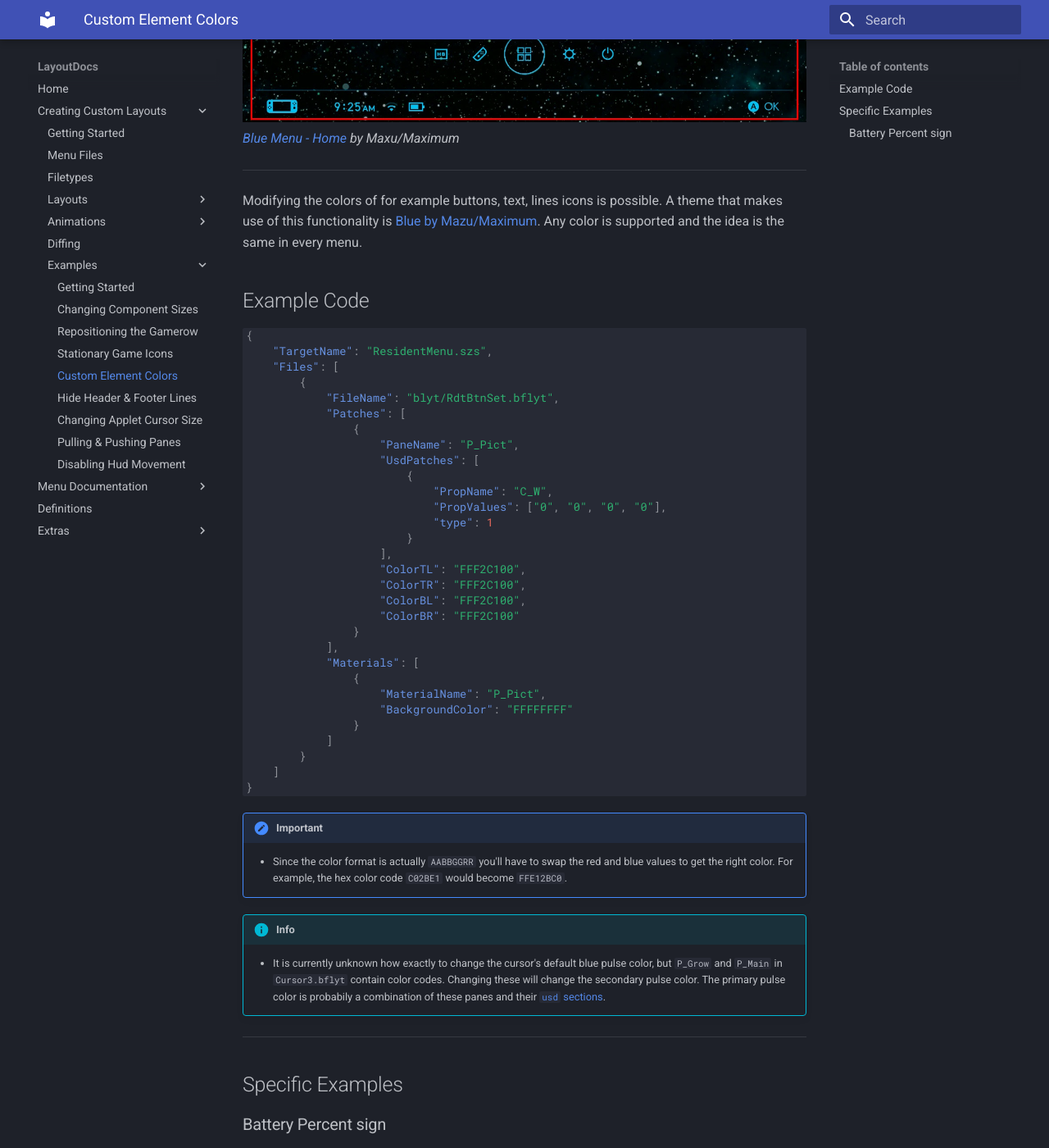
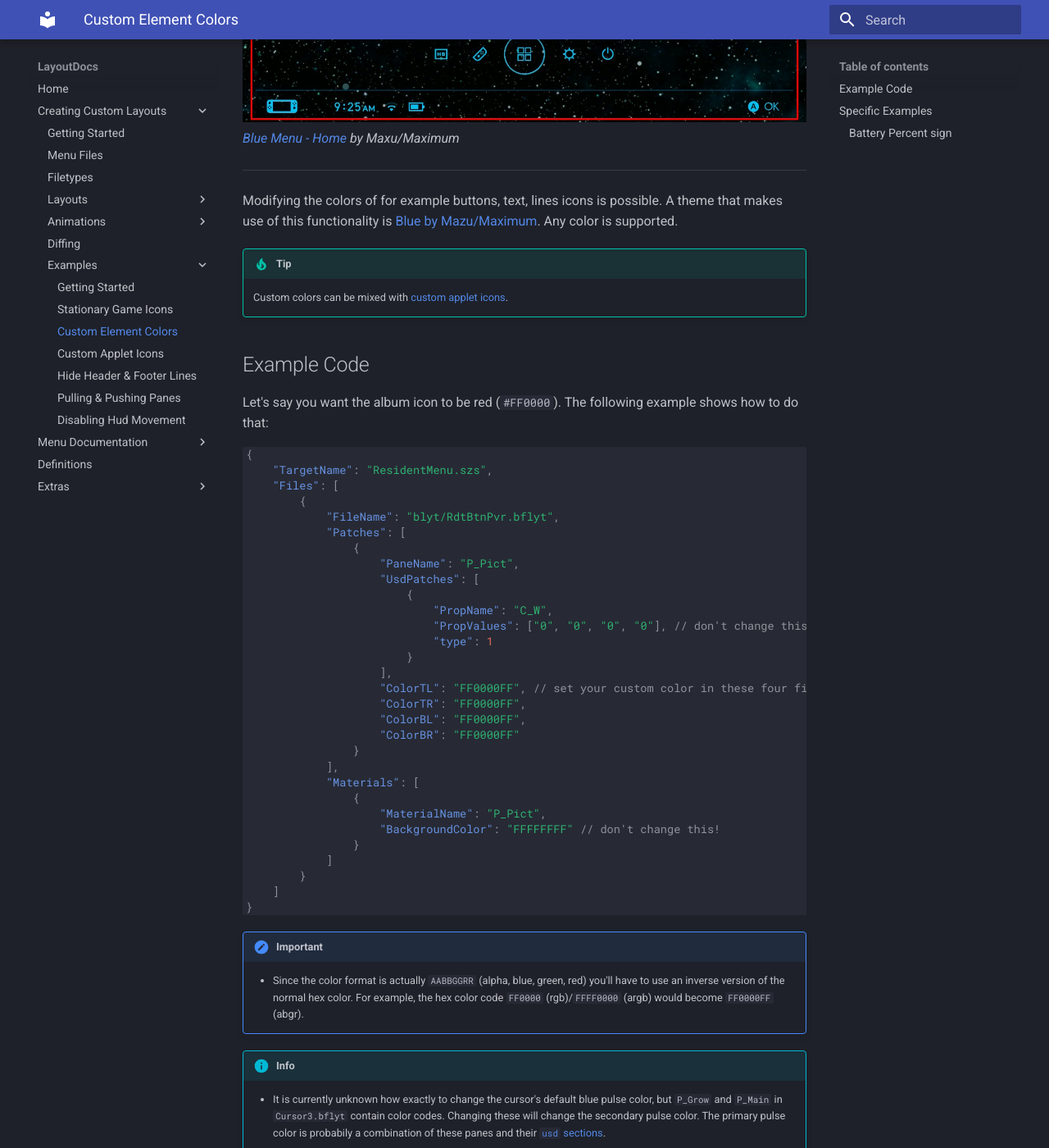
Before and after one commit to ThemezerNX/LayoutDocs, an MkDocs documentation site: the page built from docs/guide/examples/custom-element-colors/index.md, in a window 1280 px wide and 1400 px high, scrolled down 418 px. Shown: the whole window at 82% size. Built offline with MkDocs 1.6.1 and Material for MkDocs 9.7.7, drawn with Linux system fonts in a browser that asks for light colours.

Commit message:
Add custom applet icons example

````diff
--- a/docs/guide/examples/custom-element-colors/index.md
+++ b/docs/guide/examples/custom-element-colors/index.md
@@ -4,36 +4,42 @@ _[Blue Menu - Home](https://themezer.net/themes/homemenu/Blue-Menu-Home-bd2) by
 ---
 
 Modifying the colors of for example buttons, text, lines icons is possible.
-A theme that makes use of this functionality is [Blue by Mazu/Maximum](https://themezer.net/packs/Blue-Menu-1b4). Any color is supported and the idea is the same in every menu.
+A theme that makes use of this functionality is [Blue by Mazu/Maximum](https://themezer.net/packs/Blue-Menu-1b4). Any color is supported.
+
+<!-- prettier-ignore -->
+!!! Tip
+	Custom colors can be mixed with [custom applet icons](../custom-applet-icons/index.md).
 
 ## Example Code
+
+Let's say you want the album icon to be red (`#FF0000`). The following example shows how to do that:
 
 ```json
 {
 	"TargetName": "ResidentMenu.szs",
 	"Files": [
 		{
-			"FileName": "blyt/RdtBtnSet.bflyt",
+			"FileName": "blyt/RdtBtnPvr.bflyt",
 			"Patches": [
 				{
 					"PaneName": "P_Pict",
 					"UsdPatches": [
 						{
 							"PropName": "C_W",
-							"PropValues": ["0", "0", "0", "0"],
+							"PropValues": ["0", "0", "0", "0"], // don't change this!
 							"type": 1
 						}
 					],
-					"ColorTL": "FFF2C100",
-					"ColorTR": "FFF2C100",
-					"ColorBL": "FFF2C100",
-					"ColorBR": "FFF2C100"
+					"ColorTL": "FF0000FF", // set your custom color in these four fields
+					"ColorTR": "FF0000FF",
+					"ColorBL": "FF0000FF",
+					"ColorBR": "FF0000FF"
 				}
 			],
 			"Materials": [
 				{
 					"MaterialName": "P_Pict",
-					"BackgroundColor": "FFFFFFFF"
+					"BackgroundColor": "FFFFFFFF" // don't change this!
 				}
 			]
 		}
@@ -43,7 +49,7 @@ A theme that makes use of this functionality is [Blue by Mazu/Maximum](https://t
 
 <!-- prettier-ignore -->
 !!! Important
-	-   Since the color format is actually `AABBGGRR` you'll have to swap the red and blue values to get the right color. For example, the hex color code `C02BE1` would become `FFE12BC0`.
+	-   Since the color format is actually `AABBGGRR` (alpha, blue, green, red) you'll have to use an inverse version of the normal hex color. For example, the hex color code `FF0000` (rgb)/`FFFF0000` (argb) would become `FF0000FF` (abgr).
 
 <!-- prettier-ignore -->
 !!! Info
--- a/mkdocs.yml
+++ b/mkdocs.yml
@@ -33,12 +33,13 @@ nav:
           - Diffing: guide/diffing.md
           - Examples:
                 Getting Started: guide/examples/index.md
-                Changing Component Sizes: guide/examples/changing-component-sizes/index.md
-                Repositioning the Gamerow: guide/examples/reposition-gamerow/index.md
+                #     Changing Component Sizes: guide/examples/changing-component-sizes/index.md
+                #     Repositioning the Gamerow: guide/examples/reposition-gamerow/index.md
                 Stationary Game Icons: guide/examples/stationary-game-icons/index.md
                 Custom Element Colors: guide/examples/custom-element-colors/index.md
+                Custom Applet Icons: guide/examples/custom-applet-icons/index.md
                 Hide Header & Footer Lines: guide/examples/hide-header-footer-lines/index.md
-                Changing Applet Cursor Size: guide/examples/changing-applet-cursor-size/index.md
+                #     Changing Applet Cursor Size: guide/examples/changing-applet-cursor-size/index.md
                 Pulling & Pushing Panes: guide/examples/pull-push-front-back/index.md
                 Disabling Hud Movement: guide/examples/disabling-clock-movement-caused-by-battery/index.md
     - Menu Documentation:
````
Also changed, not shown: docs/definitions.md (+5 -1 lines), docs/guide/examples/custom-applet-icons/index.md (added, +21 -0 lines), docs/guide/examples/custom-applet-icons/preview.jpg (added).
